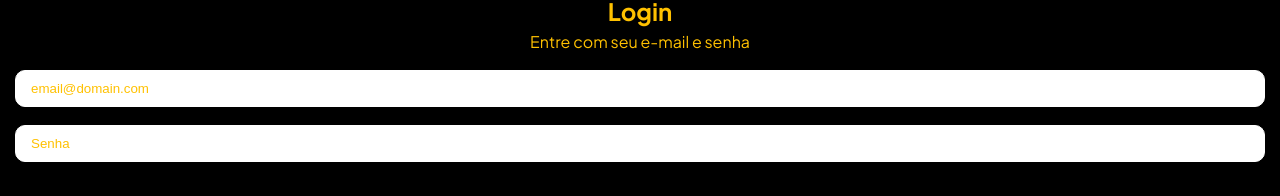
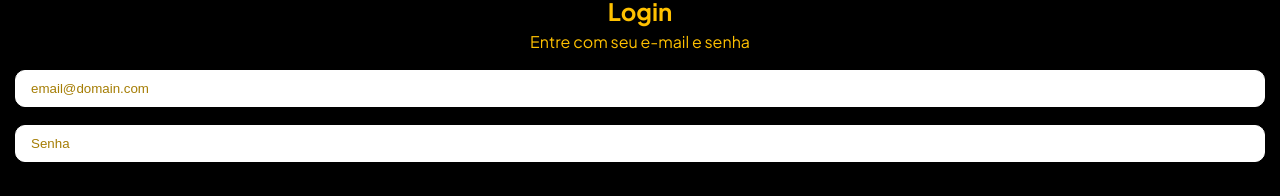
Before and after one commit to gustavobraga1001/operarios-react, a React (Vite) app: page / in a window 1280 px wide. Shown: the part 238-434 px from the top of the page. Built offline with nearby package versions, Linux system fonts and the light colour scheme.

Commit message:
update color placeholder

```diff
--- a/src/pages/Login/Login.css
+++ b/src/pages/Login/Login.css
@@ -46,7 +46,7 @@ p {
 }
 
 .container-login input::placeholder {
-  color: #ffc100; /* Escolha a cor desejada */
+  color: #a57d04; /* Escolha a cor desejada */
 }
 
 .container-login button {
```
